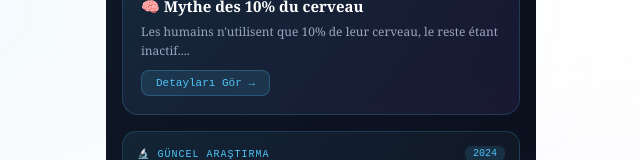
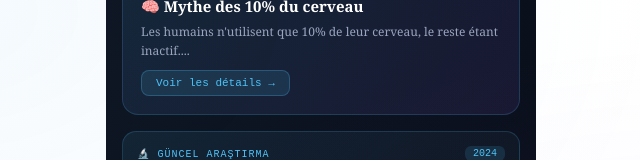
Before and after one commit to mustafayapayzeka/neurofen-fr, a React (Vite) app: page / in a window 1280 px wide. Shown: the part 148-308 px from the top of the page, without its empty margins (319-959 px from the left). Built offline with nearby package versions, Linux system fonts and the light colour scheme.

Commit message:
Change button text from Turkish to French

```diff
--- a/src/App.jsx
+++ b/src/App.jsx
@@ -261,7 +261,7 @@ export default function App() {
               <div style={{ fontSize:10, color:"#4fc3f7", fontFamily:"monospace", letterSpacing:"1px", marginBottom:6 }}>✦ LE NEUROMYTHE DU JOUR</div>
               <div style={{ fontSize:15, fontWeight:600, color:"#fff", marginBottom:6 }}>{mitler[0]?.emoji} {mitler[0]?.baslik}</div>
               <div style={{ fontSize:12, color:"#9aa5be", lineHeight:1.6 }}>{mitler[0]?.mit.substring(0,100)}...</div>
-              <button onClick={()=>detayGit(mitler[0],"ana")} style={{ marginTop:10, background:"rgba(79,195,247,0.12)", border:"1px solid rgba(79,195,247,0.25)", color:"#4fc3f7", borderRadius:8, padding:"6px 14px", fontSize:11, cursor:"pointer", fontFamily:"monospace" }}>Detayları Gör →</button>
+              <button onClick={()=>detayGit(mitler[0],"ana")} style={{ marginTop:10, background:"rgba(79,195,247,0.12)", border:"1px solid rgba(79,195,247,0.25)", color:"#4fc3f7", borderRadius:8, padding:"6px 14px", fontSize:11, cursor:"pointer", fontFamily:"monospace" }}>Voir les détails →</button>
             </div>
 
             {/* Son araştırma önizleme */}
```
